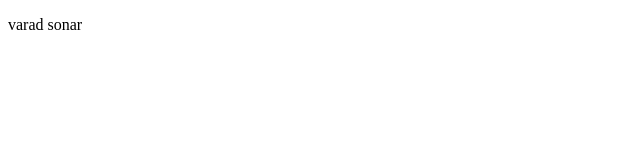
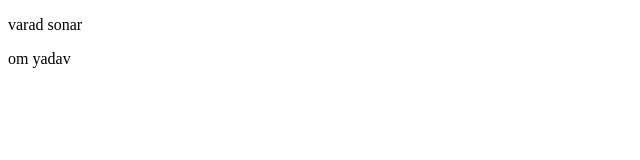
Before and after one commit to varad-sonar/clone-project, a plain HTML site: page index.html in a window 1280 px wide. Shown: the full height of the page, 0-640 px from the left. Drawn offline with Linux system fonts and the light colour scheme.

Commit message:
add new p tag

```diff
--- a/index.html
+++ b/index.html
@@ -7,5 +7,6 @@
 </head>
 <body>
     <p>varad sonar</p>
+    <p>om yadav</p>
 </body>
 </html>
```
